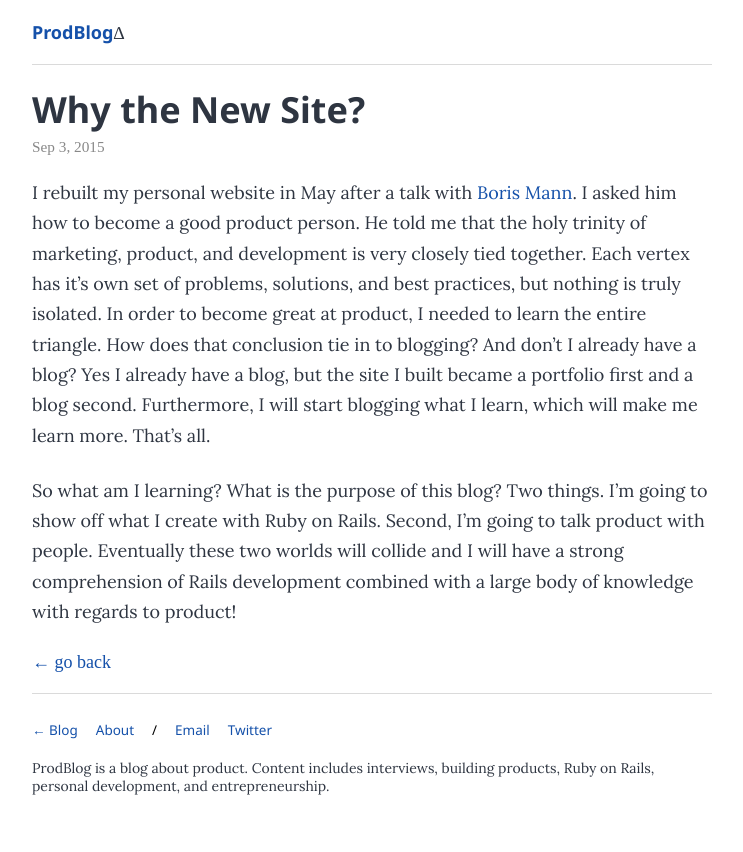
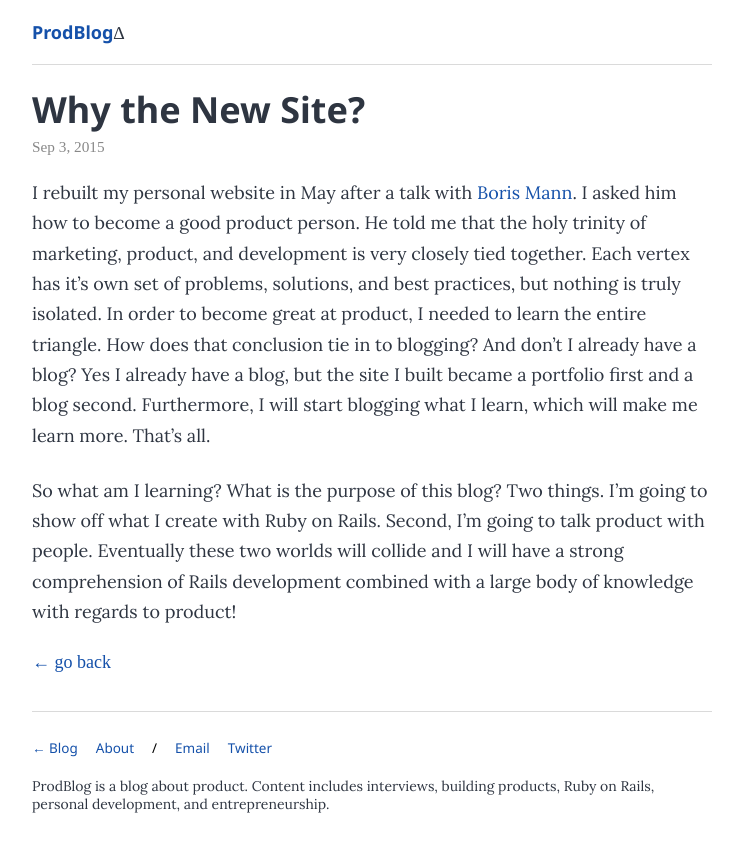
Before and after one commit to prodblog/prodblog.github.io, a Jekyll site: the page built from _posts/2015-09-04-welcome-to-jekyll.markdown, in a window 1280 px wide. Shown: the top 852 px of the page, without its empty margins (268-1011 px from the left). Built offline with Jekyll 4.4.1, drawn with Linux system fonts in a browser that asks for light colours; nearby versions of some CDN libraries; comment, search, counter and statistics services are not loaded.

```diff
--- a/_includes/head.html
+++ b/_includes/head.html
@@ -28,4 +28,9 @@
     <meta name="msapplication-TileImage" content="{{ site.baseurl }}/assets/favicon/ms-icon-144x144.png">
     <meta name="theme-color" content="#ffffff">
 
+    <script type="text/javascript">
+    window.heap=window.heap||[],heap.load=function(e,t){window.heap.appid=e,window.heap.config=t=t||{};var n=t.forceSSL||"https:"===document.location.protocol,a=document.createElement("script");a.type="text/javascript",a.async=!0,a.src=(n?"https:":"http:")+"//cdn.heapanalytics.com/js/heap-"+e+".js";var o=document.getElementsByTagName("script")[0];o.parentNode.insertBefore(a,o);for(var r=function(e){return function(){heap.push([e].concat(Array.prototype.slice.call(arguments,0)))}},p=["clearEventProperties","identify","setEventProperties","track","unsetEventProperty"],c=0;c<p.length;c++)heap[p[c]]=r(p[c])};
+    heap.load("3540423923");
+    </script>
+
 </head>
--- a/_layouts/page.html
+++ b/_layouts/page.html
@@ -9,6 +9,8 @@ layout: default
 
   <article class="post-content">
     {{ content }}
+
+
   </article>
 
 </div>
--- a/_layouts/post.html
+++ b/_layouts/post.html
@@ -12,5 +12,21 @@ layout: default
     <article class="post-content">
         {{ content }}
     </article>
-<a class="site-title" href="{{ site.baseurl }}/">&#8592; go back</a>
+    <a class="site-title go-back" href="{{ site.baseurl }}/">&#8592; go back</a>
+
+
+    <div id="disqus_thread"></div>
+    <script type="text/javascript">
+    /* * * CONFIGURATION VARIABLES * * */
+    var disqus_shortname = 'prodblogxyz';
+
+    /* * * DON'T EDIT BELOW THIS LINE * * */
+    (function() {
+        var dsq = document.createElement('script'); dsq.type = 'text/javascript'; dsq.async = true;
+        dsq.src = '//' + disqus_shortname + '.disqus.com/embed.js';
+        (document.getElementsByTagName('head')[0] || document.getElementsByTagName('body')[0]).appendChild(dsq);
+    })();
+    </script>
+    <noscript>Please enable JavaScript to view the <a href="https://disqus.com/?ref_noscript" rel="nofollow">comments powered by Disqus.</a></noscript>
+
 </div>
--- a/_sass/_base.scss
+++ b/_sass/_base.scss
@@ -48,6 +48,11 @@
     line-height: 1.6875em;
 }
 
+.go-back {
+    display: inline-block;
+    margin-bottom: 1em;
+}
+
 // Footer
  footer {
      border-top: 1px solid $light-grey;
```
Lines whose indentation alone changed are shown as unchanged.
